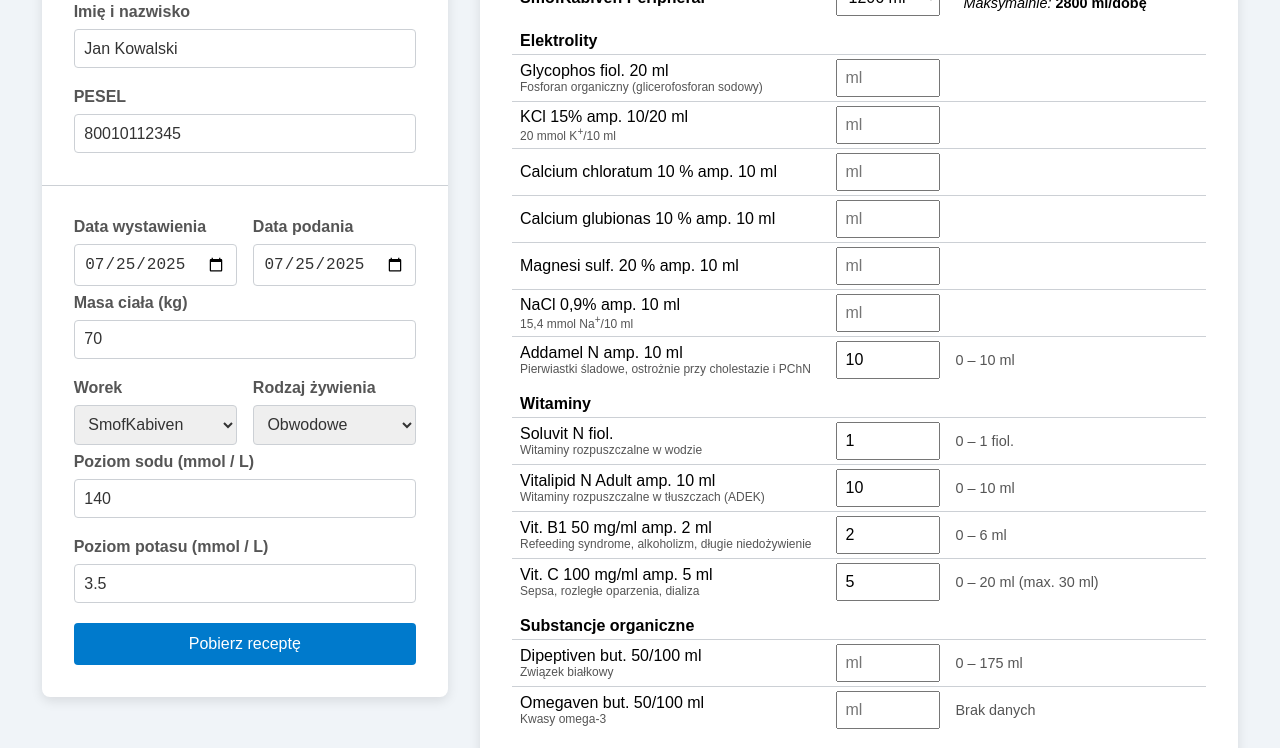
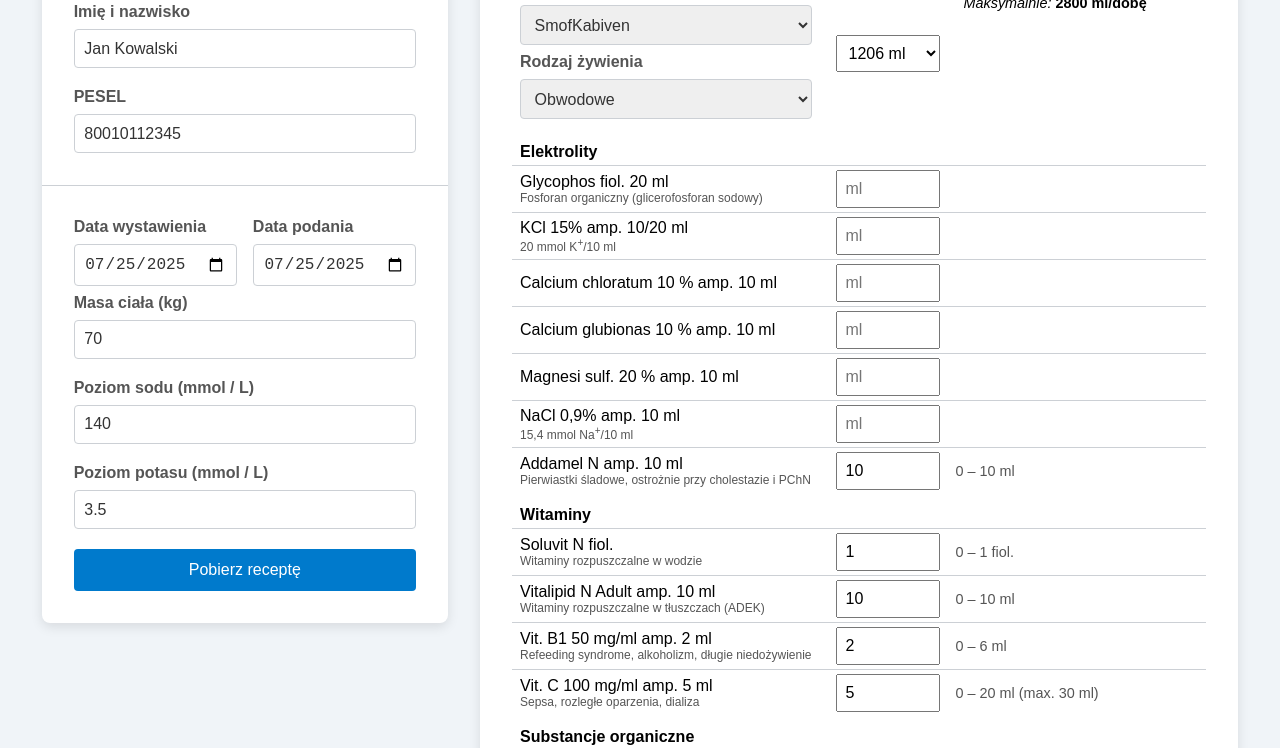
Before and after one commit to macpiek/parenteral_nutrition_generator, a plain HTML site: page index.html in a window 1280 px wide. Shown: the part 141-889 px from the top of the page. Drawn offline with nearby package versions, Linux system fonts and the light colour scheme.

Commit message:
Move bag and nutrition selectors to mixture panel

```diff
--- a/index.html
+++ b/index.html
@@ -51,22 +51,6 @@
           <input type="text" id="weight" value="70">
         </div>
 
-        <div class="form-row">
-          <div class="form-group">
-            <label for="productType">Worek</label>
-            <select id="productType">
-              <option value="SmofKabiven">SmofKabiven</option>
-              <option value="Kabiven">Kabiven</option>
-            </select>
-          </div>
-          <div class="form-group">
-            <label for="nutritionType">Rodzaj żywienia</label>
-            <select id="nutritionType">
-              <option value="obwodowe" selected>Obwodowe</option>
-              <option value="centralne">Centralne</option>
-            </select>
-          </div>
-        </div>
 
         <div class="form-group">
           <label for="sodium">Poziom sodu (mmol / L)</label>
@@ -91,7 +75,22 @@
 
         <!-- wybrany worek + dawkowanie + kcal -->
         <tr>
-          <td class="label"><strong><span id="selectedBagCell"></span></strong></td>
+          <td class="label">
+            <div class="form-group">
+              <label for="productType">Worek</label>
+              <select id="productType">
+                <option value="SmofKabiven">SmofKabiven</option>
+                <option value="Kabiven">Kabiven</option>
+              </select>
+            </div>
+            <div class="form-group">
+              <label for="nutritionType">Rodzaj żywienia</label>
+              <select id="nutritionType">
+                <option value="obwodowe" selected>Obwodowe</option>
+                <option value="centralne">Centralne</option>
+              </select>
+            </div>
+          </td>
           <td class="input"><select id="bagVolume"></select></td>
           <td class="dosing">
             <em>Zalecane: </em><strong><span id="reqMin">0</span>–<span id="reqMax">0</span> ml/dobę</strong><br>
--- a/script.js
+++ b/script.js
@@ -42,7 +42,6 @@
   const parseNum = val => parseFloat(String(val).replace(/,/g, '.'));
 
   const kcalSpan = $("bagCalories");
-  const bagCell  = $("selectedBagCell");
   const reqMin   = $("reqMin");
   const reqMax   = $("reqMax");
   const reqAbs   = $("reqAbsMax");
@@ -152,7 +151,6 @@
   /* --- worki & kcal --- */
   function renderBagOptions () {
     const bag = currentBag();
-    bagCell.textContent = bag;
 
     volSel.innerHTML = "";
     (bagConfig[bag] || []).forEach(({ vol, kcal }) => {
--- a/style.css
+++ b/style.css
@@ -106,6 +106,9 @@
   padding-right:1rem;
   width: 1px;    /* tyle, ile potrzebuje zawartość */
 }
+.extras-table td.label .form-group{
+  margin-bottom:0.5rem;
+}
 
 .extras-table td.input{
   width:120px !important;
```
